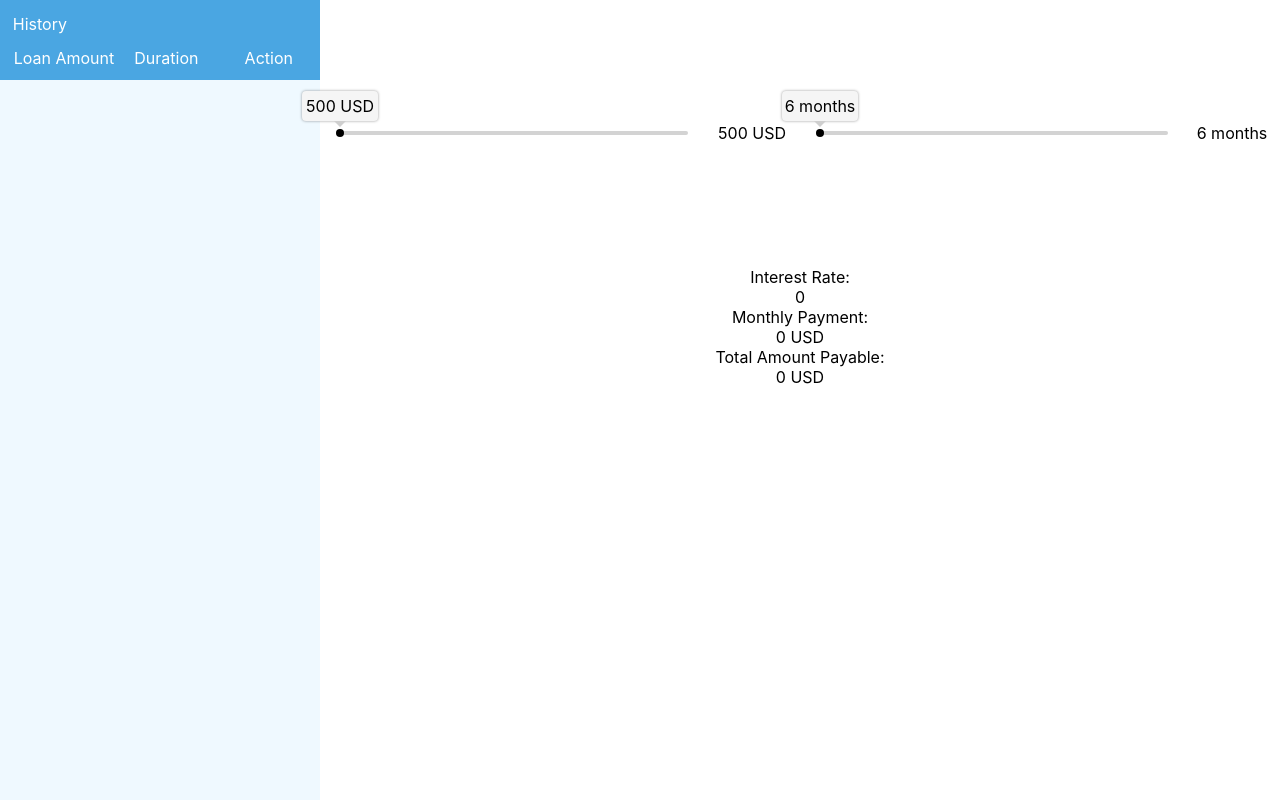
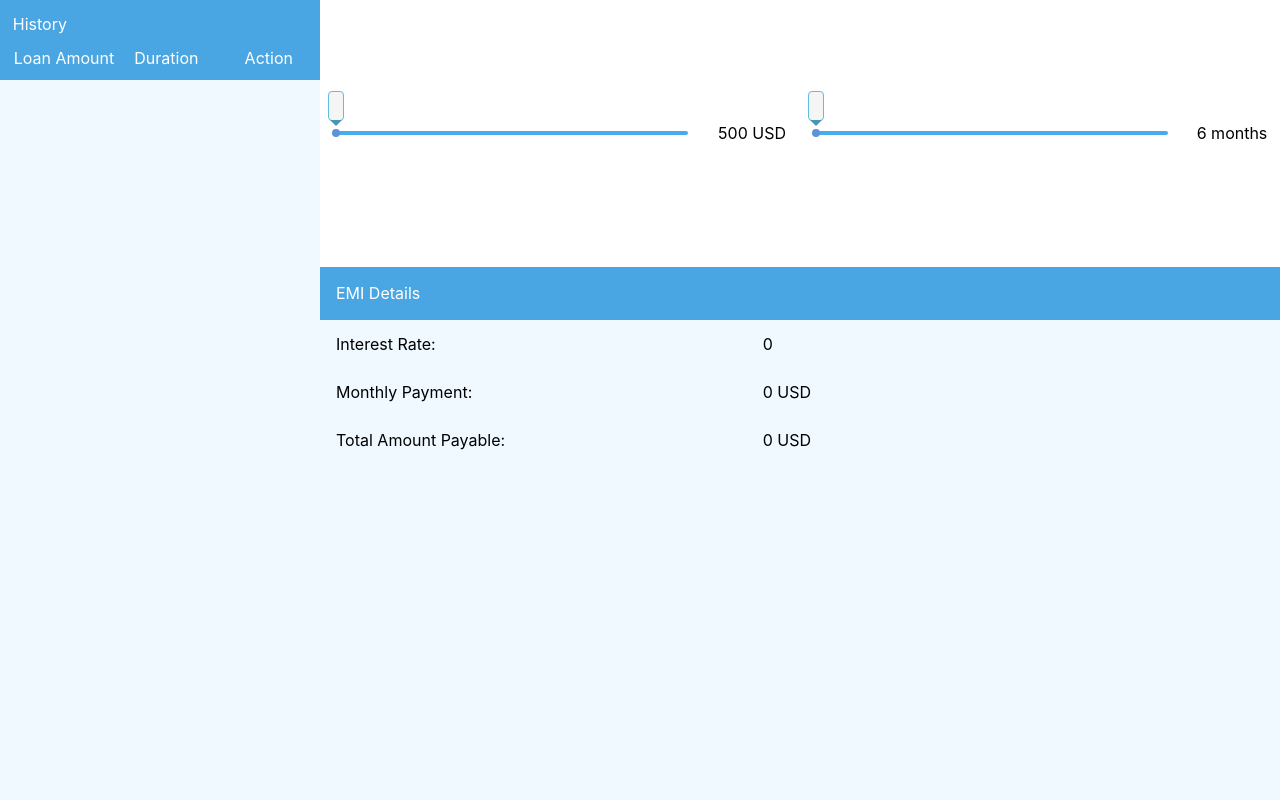
Before and after one commit to Jassu225/simple-emi-calculator, a React (Create React App) app: page / in a window 1280 px wide. Built offline with nearby package versions, Linux system fonts and the light colour scheme.

Commit message:
UI update

```diff
--- a/src/components/Content/Content.css
+++ b/src/components/Content/Content.css
@@ -0,0 +1,54 @@
+.content {
+    display: grid;
+    grid-template: 10% 1fr 1fr 1fr 7fr / 4fr 5fr;
+    grid-template-areas: "mainHeader mainHeader"
+                        "interestHeader interestValue"
+                        "monthlyPaymentHeader monthlyPaymentValue"
+                        "totalPaymentHeader totalPaymentValue"
+                        ". .";
+    background-color: #eff9ff;
+}
+
+.content > .main-header,
+.content > .interest-rate.header,
+.content > .interest-rate.value,
+.content > .monthly-payment.header,
+.content > .monthly-payment.value,
+.content > .total-payment.header,
+.content > .total-payment.value {
+    display: flex;
+    align-items: center;
+    justify-content: flex-start;
+    padding-left: 1rem;
+}
+
+.content > .main-header {
+    grid-area: mainHeader;
+    background-color: #939393;
+    color: white;
+    background-color: #4aa6e2;
+}
+
+.content > .interest-rate.header {
+    grid-area: interestHeader;
+}
+
+.content > .interest-rate.value {
+    grid-area: interestValue;
+}
+
+.content > .monthly-payment.header {
+    grid-area: monthlyPaymentHeader;
+}
+
+.content > .monthly-payment.value {
+    grid-area: monthlyPaymentValue;
+}
+
+.content > .total-payment.header {
+    grid-area: totalPaymentHeader;
+}
+
+.content > .total-payment.value {
+    grid-area: totalPaymentValue;
+}
--- a/src/components/Content/Content.js
+++ b/src/components/Content/Content.js
@@ -9,6 +9,7 @@ class Content extends Component {
     const totalAmount = (this.props.monthlyPayment * (this.props.isFetchingData ? this.props.lastLoanDuration : this.props.loanDuration));
     return (
       <div className="content">
+        <div className="main-header">EMI Details</div>
         <div className="interest-rate header">Interest Rate:</div>
         <div className="interest-rate value">{this.props.interestRate}</div>
         <div className="monthly-payment header">Monthly Payment:</div>
--- /dev/null
+++ b/src/components/Loader/index.js
@@ -0,0 +1 @@
+export { default } from './Loader';
--- a/src/components/history/history.css
+++ b/src/components/history/history.css
@@ -7,6 +7,9 @@
     padding-left: 1vw;
     background-color: #4aa6e2;
     color: white;
+    /* box-shadow: 0px 4px 6px 0px #cfcfcf; */
+    position: relative;
+    z-index: 1;
 }
 
 .history > .history-header > .title {
@@ -33,7 +36,8 @@
     height: 7vh;
     min-height: 40px;
     border-bottom: 1px dashed #c8c8c8;
-    cursor: pointer;
+    display: grid;
+    grid-template: 1fr / 1fr 1fr 1fr;
 }
 
 .history > .history-content .history-item:hover {
@@ -41,22 +45,47 @@
 }
 
 .history > .history-content .history-item > .history-loan-amount,
-.history > .history-content .history-item > .history-loan-duration {
+.history > .history-content .history-item > .history-loan-duration,
+.history > .history-content .history-item > .action-container {
     width: 100%;
-    height: 50%;
-    display: grid;
-    grid-template: 1fr / 1fr 1fr;
-    text-align: start;
+    height: 100%;
+    /* display: grid;
+    grid-template: 1fr / 1fr 1fr; */
+    display: flex;
+    align-items: center;
+    justify-content: center;
+    text-align: center;
     padding-left: 1rem;
 }
 
-.history > .history-content .history-item > .history-loan-amount > .history-loan-amount-header,
+.history > .history-content .history-item > .action-container {
+    padding-left: 0;
+}
+
+.history > .history-content .history-item > .action-container > .action {
+    width: 70%;
+    height: 70%;
+    display: flex;
+    align-items: center;
+    justify-content: center;
+    box-shadow: 0 0 6px 0 #7d7d7d;
+    color: white;
+    background-color: #3ab7c8;
+    border-radius: 4px;
+    cursor: pointer;
+    transition: transform 0.1s ease;
+}
+
+.history > .history-content .history-item > .action-container > .action:hover {
+    transform: scale(1.1);
+}
+
+/* .history > .history-content .history-item > .history-loan-amount > .history-loan-amount-header,
 .history > .history-content .history-item > .history-loan-duration > .history-loan-duration-header  {
     font-size: 1rem;
     font-weight: 300;
     display: flex;
     align-items: center;
-    /* justify-content: center; */
 }
 
 .history > .history-content .history-item > .history-loan-amount > .history-loan-amount-value,
@@ -66,5 +95,4 @@
     padding-left: 0;
     display: flex;
     align-items: center;
-    /* justify-content: center; */
-}
+} */
--- a/src/components/history/history.js
+++ b/src/components/history/history.js
@@ -19,18 +19,15 @@ class History extends Component {
     let elements = [], history = this.props.historyData ? this.props.historyData : [];
     for(let i = 0; i < history.length; i++) {
       elements.push(
-        <div className="history-item" key={i} onClick={ _=> this.historyItemClicked(i)}>
+        <div className="history-item" key={i}>
           <div className="history-loan-amount">
-            <div className="history-loan-amount-header">loan amount: </div>
-            <div className="history-loan-amount-value">
-              {history[i].principal.amount + " " + history[i].principal.currency}
-            </div>
+            {history[i].principal.amount + " " + history[i].principal.currency}
           </div>
           <div className="history-loan-duration">
-            <div className="history-loan-duration-header">duration: </div>
-            <div className="history-loan-duration-value">
-              {history[i].numPayments + " " + constants.loanDurationRange.unit}
-            </div>
+            {history[i].numPayments + " " + constants.loanDurationRange.unit}
+          </div>
+          <div className="action-container">
+            <div className="action btn" onClick={ _=> this.historyItemClicked(i)}>view</div>
           </div>
         </div>
       );
--- a/src/components/slider/slider.css
+++ b/src/components/slider/slider.css
@@ -3,7 +3,8 @@
     min-width: 300px;
     height: 4px;
     border-radius: 20px;
-    background-color: lightgray;
+    /* background-color: lightgray; */
+    background-color: #47acee;
     position: relative;
     cursor: pointer;
     box-sizing: border-box;
@@ -20,7 +21,8 @@
     cursor: pointer;
     /* display: flex;
     justify-content: center; */
-    background-color: black;
+    /* background-color: black; */
+    background-color: #5e92db;
     user-select: none;
     -webkit-user-select: none;
     -moz-user-select: none;
@@ -38,10 +40,12 @@
     top: -38px;
     border-radius: 4px;
     /* padding: 0 10px; */
-    box-shadow: 0 0 3px 0 rgba(0,0,0,0.4);
+    /* box-shadow: 0 0 3px 0 rgba(0,0,0,0.4); */
     /* box-sizing: content-box; */
     outline: none !important;
     background-color: #f5f5f5;
+    border: 1px solid #62bddd;
+    z-index: 10;
 }
 
 .ui-slider-handle-label:after {
@@ -55,7 +59,7 @@
     margin: auto;
     border-width: 6px;
     border-style: solid;
-    border-top-color: #cfcfcf;
+    border-top-color: #4697b4;
     border-left-color: transparent;
     border-right-color: transparent;
     border-bottom-color: transparent;
--- a/src/components/slider/slider.js
+++ b/src/components/slider/slider.js
@@ -20,10 +20,18 @@ class Slider extends Component {
       steps: [],
       onSlide: null
     }
+    // this.isStateDirty = false;
     this.state = {
-      handleValue: this.sliderObject.handleInfo.value,
+      // handleValue: this.sliderObject.handleInfo.value,
       handleLabelStyle: {}
     };
+  }
+
+  shouldComponentUpdate(newProps, newState) {
+    return (
+      (JSON.stringify(this.state) != JSON.stringify(newState))
+      || (JSON.stringify(this.props)) != JSON.stringify(newProps)
+    );
   }
 
   componentWillMount() {
@@ -33,6 +41,8 @@ class Slider extends Component {
       this.sliderObject.totalPoints = steps.length - 1;
       this.sliderObject.max = steps.length - 1;
       this.sliderObject.onSlide = this.props.onSlide && typeof this.props.onSlide === "function" ? this.props.onSlide : null;
+      // this.props.value = this.sliderObject.steps[this.sliderObject.handleInfo.value];
+      // this.setState({handleLabelValue: this.sliderObject.steps[this.sliderObject.handleInfo.value]});
     }
   }
 
@@ -52,6 +62,26 @@ class Slider extends Component {
         }
       }
     },0);
+  }
+
+  getIndex = (value) => {
+    let index = this.sliderObject.steps.findIndex(val => val === value);
+    return index > -1 ? index : 0;
+  }
+
+  componentDidUpdate() {
+    console.log('updated');
+    let actualValue = "", useValue = false;;
+    if(this.props.value) {
+      actualValue = this.props.value;
+    } else
+      useValue = true;
+    this.sliderObject.handleInfo.value = this.getIndex(actualValue);
+    let {min, totalPoints} = this.sliderObject;
+    let hanldeEl = this.handle.current;
+    this.sliderObject.handleInfo.value = useValue ? this.sliderObject.handleInfo.value : this.getIndex(actualValue);
+    hanldeEl.style.left = this.calcPosition(this.sliderObject.handleInfo.value, min, totalPoints, hanldeEl);
+    // this.isStateDirty = false;
   }
 
   getWidth(font, txt) {
@@ -116,6 +146,9 @@ class Slider extends Component {
     let min = object.min, max = object.max;
     let sliderClientRect = slider.getBoundingClientRect();
     let sliderWidth = sliderClientRect.width, pointWidth = sliderWidth / totalPoints;
+    let handleClientRect = handle.getBoundingClientRect();
+    handleData.pageX = handleClientRect.left + handleClientRect.width / 2;
+    handleData.pageY = handleClientRect.top + handleClientRect.height / 2;
     let offsetWidth = event.pageX - handleData.pageX;
     newValue = preValue + (offsetWidth < 0 ? -Math.round((-offsetWidth) / pointWidth) : Math.round(offsetWidth / pointWidth));
     if (newValue < min)
@@ -131,12 +164,12 @@ class Slider extends Component {
         // this.setState({handleStyle: {
         //   left: this.calcPosition(newValue, min, totalPoints, handleClientRect.width)
         // }});
-        handle.style.left = this.calcPosition(newValue, min, totalPoints, handle);
-        let handleClientRect = handle.getBoundingClientRect();
-        handleData.pageX = handleClientRect.left + handleClientRect.width / 2;
-        handleData.pageY = handleClientRect.top + handleClientRect.height / 2;
+        // handle.style.left = this.calcPosition(newValue, min, totalPoints, handle);
         handleData.value = newValue;
-        this.setState(state => ({...state, handleValue: newValue}), _=> this.dispatchEvent("resize", window));
+        // this.isStateDirty = true;
+        if(this.props.showHandleLabel) {
+          this.dispatchEvent("resize", window);
+        }
         // handle.data.values[i] = newValue;
         //console.log(newValue);
         return ((object.onSlide && typeof object.onSlide === "function" && object.onSlide(event, data)) || !object.onSlide);
@@ -157,7 +190,7 @@ class Slider extends Component {
         >
         {this.props.showHandleLabel &&
           <div className="ui-slider-handle-label" style={this.state.handleLabelStyle}>
-            {this.sliderObject.steps[this.state.handleValue]}
+            {this.props.value}
           </div>
         }
         </div>
```
Also changed, not shown: src/components/Loader/Loader.css (added, +56 -0 lines), src/components/Loader/Loader.js (added, +17 -0 lines).
